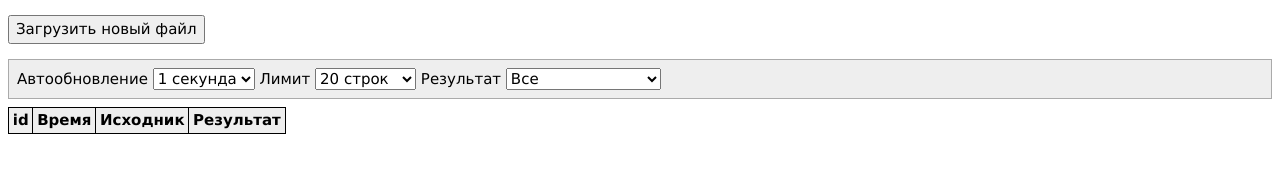
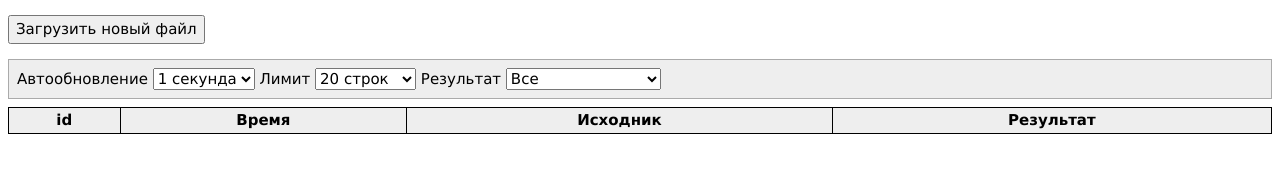
Before and after one commit to yuridanil/sd, a website: page queue.html in a window 1280 px wide. Drawn offline with nearby package versions, Linux system fonts and the light colour scheme; no server answers.

Commit message:
Update queue.html

```diff
--- a/queue.html
+++ b/queue.html
@@ -10,6 +10,9 @@
        <style>
               body {
                      margin: 8px;
+              }
+              table {
+                     width: 100%;
               }
 
               table,
```
